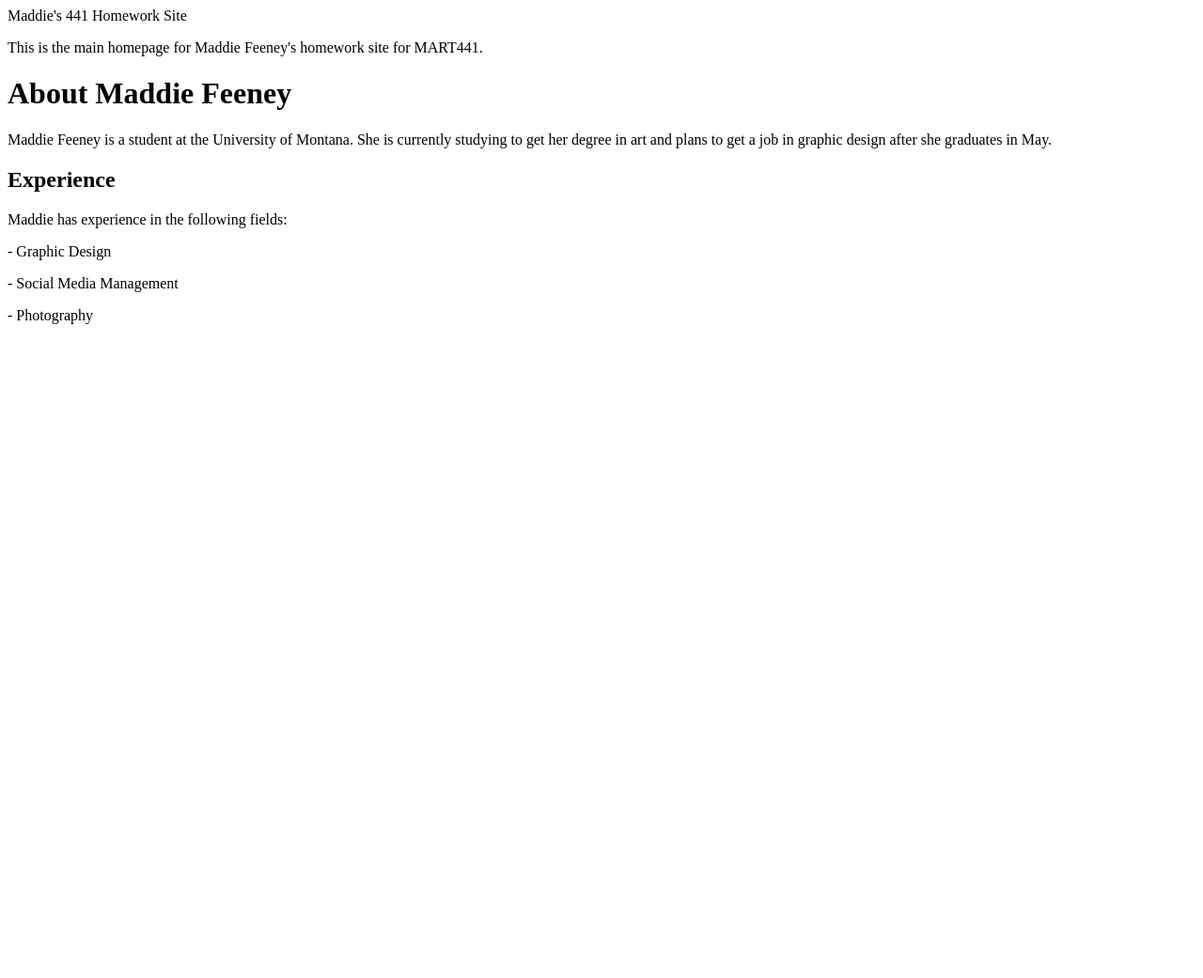
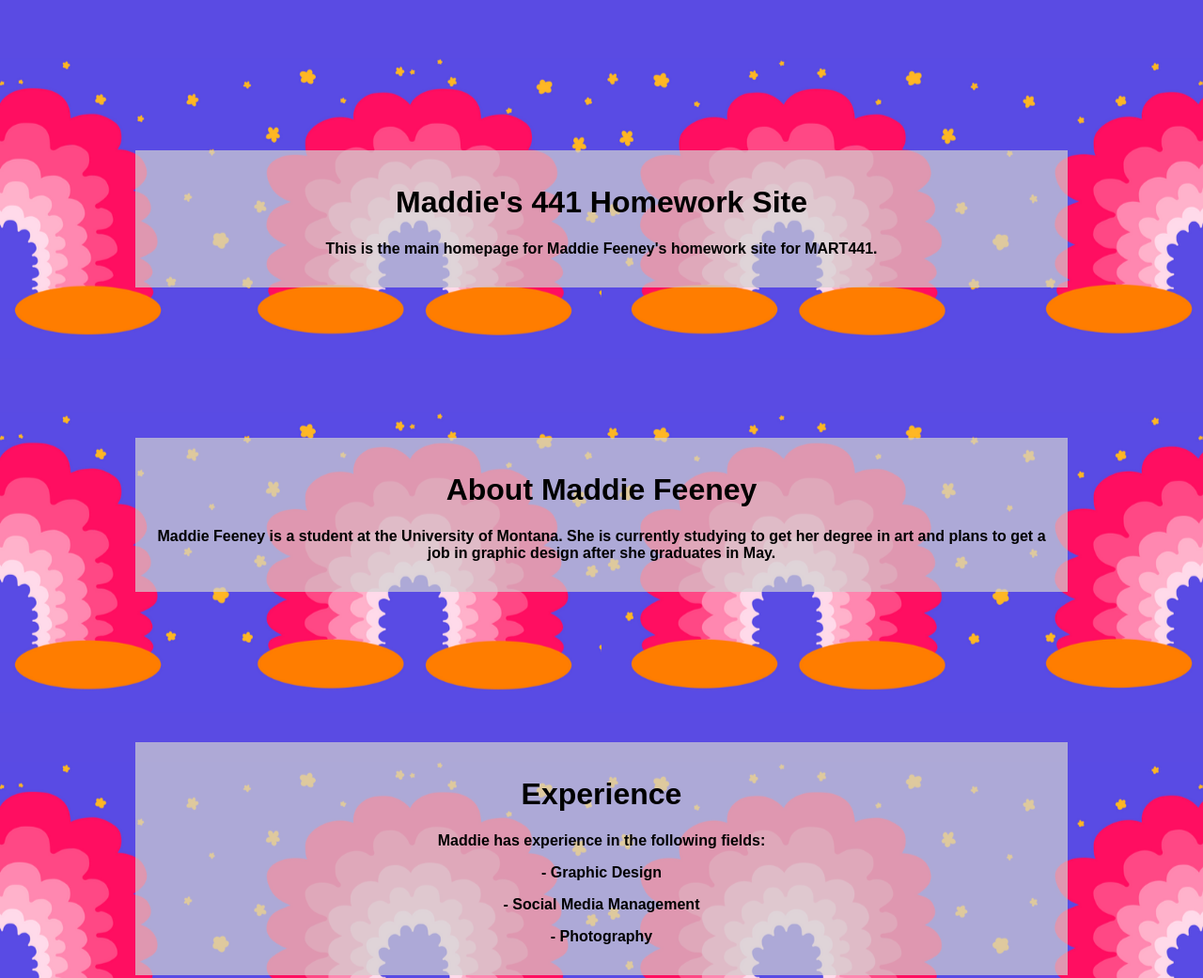
Before and after one commit to Maddiefeeney/MART-441, a plain HTML site: page index.html in a window 1280 px wide. Shown: the top 1041 px of the page at 94% size. Before the commit the page ends 800 px from the top, so only its background shows below. Drawn offline with Linux system fonts and the light colour scheme; files that its build step writes are made by us from their sources.

Commit message:
added background

```diff
--- a/homework1/style.css
+++ b/homework1/style.css
@@ -0,0 +1,35 @@
+body {
+  padding: 0;
+  margin: 0;
+  background-image: url('images/backgound.jpg');
+  background-position: center;
+  font-family: 'Arial';
+  font-weight: bold;
+}
+.about {
+  margin: 20vh auto;
+   padding: 1em;
+   text-align: center;
+   width: 75%;
+   min-width: 300px;
+   background-color: rgba(210, 210, 210, 0.7);
+
+}
+.description {
+  margin: 20vh auto;
+   padding: 1em;
+   text-align: center;
+   width: 75%;
+   min-width: 300px;
+   background-color: rgba(210, 210, 210, 0.7);
+
+}
+.experience {
+  margin: 20vh auto;
+   padding: 1em;
+   text-align: center;
+   width: 75%;
+   min-width: 300px;
+   background-color: rgba(210, 210, 210, 0.7);
+
+}
--- a/index.html
+++ b/index.html
@@ -5,10 +5,10 @@
       <meta charset="utf-8">
       <meta name="author" content="Maddie Feeney's Site">
       <meta name="viewport" content="width=device-width, initial-scale=1.0">
-      <link type="text/css" rel="stylesheet" href="css/style.css"/>
+      <link type="text/css" rel="stylesheet" href="homework1/style.css"/>
     </head>
     <body>
-      <div class="about"
+      <div class="about">
         <h1>Maddie's 441 Homework Site</h1>
         <p>This is the main homepage for Maddie Feeney's homework site for MART441.</p>
       </div>
@@ -17,8 +17,8 @@
         <p>Maddie Feeney is a student at the University of Montana. She is currently studying to get her degree in art and plans to get a job in graphic design after she graduates in May.</p>
       </div>
       <div class="experience">
-        <h2>Experience
-        </h2>
+        <h1>Experience
+        </h1>
         <p> Maddie has experience in the following fields:</p>
         <p>- Graphic Design</p>
         <p>- Social Media Management</p>
```
Also changed, not shown: homework1/images/backgound.jpg (added).
